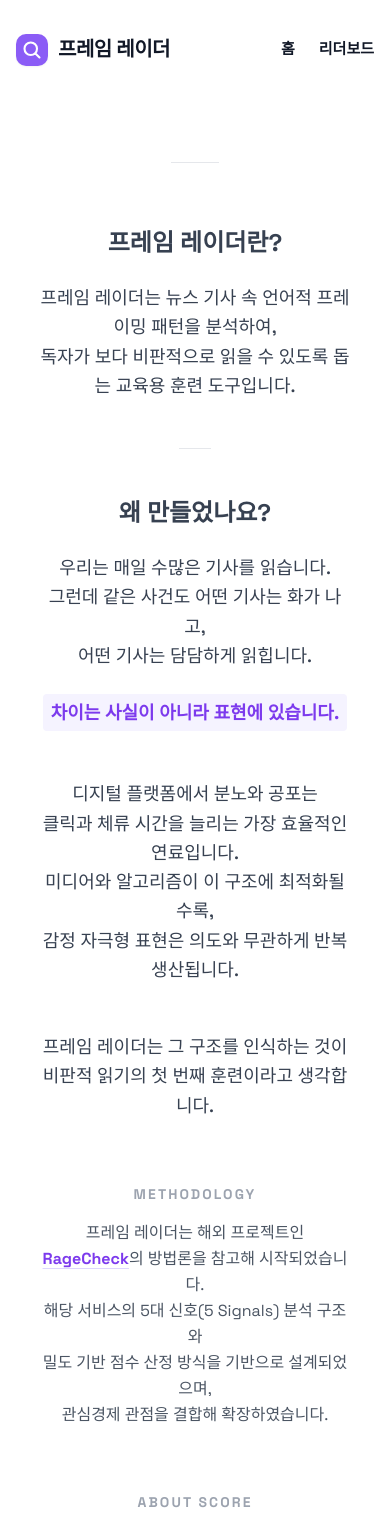
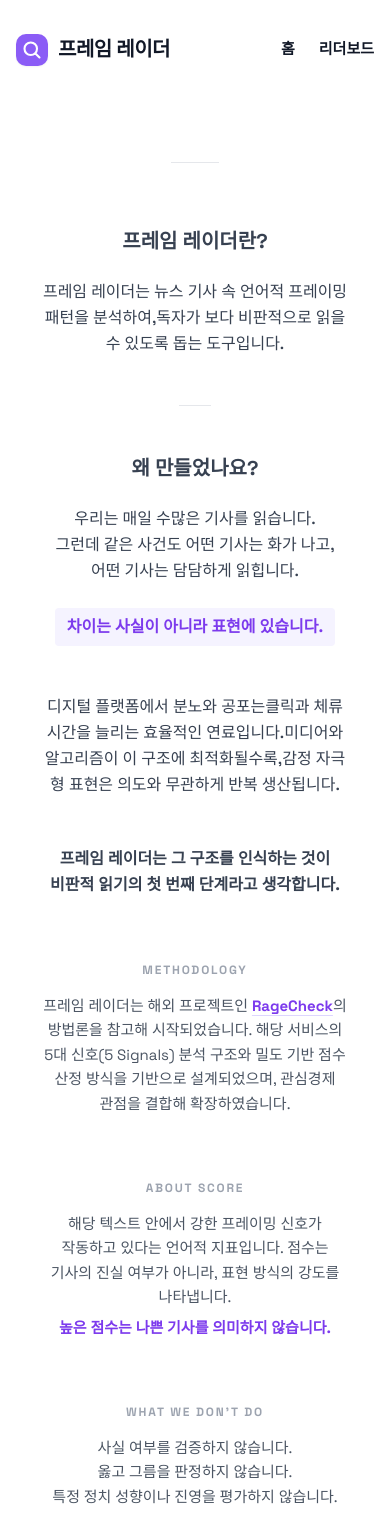
Before and after one commit to trulyj501/frameradar, a React (Vite) app in the folder frontend/: page /about in a window 390 px wide. Shown: the top 1526 px of the page. Built offline with nearby package versions, Linux system fonts and the light colour scheme; no server answers.

Commit message:
UI: improve About page typography and line-breaks on mobile

```diff
--- a/frontend/src/pages/AboutPage.tsx
+++ b/frontend/src/pages/AboutPage.tsx
@@ -19,72 +19,65 @@ export default function AboutPage() {
                     <div className="max-w-2xl mx-auto space-y-12 mb-24 text-lg md:text-xl text-gray-700 leading-relaxed font-medium">
 
                         <div className="space-y-6">
-                            <h2 className="text-2xl font-bold text-slate-900 mb-6">프레임 레이더란?</h2>
-                            <p>
-                                프레임 레이더는 뉴스 기사 속 언어적 프레이밍 패턴을 분석하여,<br />
-                                독자가 보다 비판적으로 읽을 수 있도록 돕는 교육용 훈련 도구입니다.
+                            <h2 className="text-xl md:text-2xl font-bold text-slate-900 mb-6">프레임 레이더란?</h2>
+                            <p className="text-[16px] md:text-lg">
+                                프레임 레이더는 뉴스 기사 속 언어적 프레이밍 패턴을 분석하여,<br className="hidden md:block" />
+                                독자가 보다 비판적으로 읽을 수 있도록 돕는 도구입니다.
                             </p>
                         </div>
 
                         <div className="w-8 h-px bg-gray-200 mx-auto my-12" />
 
                         <div className="space-y-6">
-                            <h2 className="text-2xl font-bold text-slate-900 mb-6">왜 만들었나요?</h2>
-                            <p>
+                            <h2 className="text-xl md:text-2xl font-bold text-slate-900 mb-6">왜 만들었나요?</h2>
+                            <p className="text-[16px] md:text-lg">
                                 우리는 매일 수많은 기사를 읽습니다.<br />
                                 그런데 같은 사건도 어떤 기사는 화가 나고,<br />
                                 어떤 기사는 담담하게 읽힙니다.
                             </p>
-                            <p className="text-violet-600 font-bold bg-violet-50 inline-block px-2 py-1 rounded">
+                            <p className="text-violet-600 font-bold bg-violet-50 inline-block px-3 py-1.5 rounded text-[16px] md:text-lg mt-2">
                                 차이는 사실이 아니라 표현에 있습니다.
                             </p>
                         </div>
 
                         <div className="space-y-6">
-                            <p>
-                                디지털 플랫폼에서 분노와 공포는<br />
-                                클릭과 체류 시간을 늘리는 가장 효율적인 연료입니다.<br />
-                                미디어와 알고리즘이 이 구조에 최적화될수록,<br />
+                            <p className="text-[16px] md:text-lg">
+                                디지털 플랫폼에서 분노와 공포는<br className="hidden md:block" />
+                                클릭과 체류 시간을 늘리는 효율적인 연료입니다.<br className="hidden md:block" />
+                                미디어와 알고리즘이 이 구조에 최적화될수록,<br className="hidden md:block" />
                                 감정 자극형 표현은 의도와 무관하게 반복 생산됩니다.
                             </p>
                         </div>
 
                         <div className="space-y-6">
-                            <p>
+                            <p className="text-[16px] md:text-lg font-bold">
                                 프레임 레이더는 그 구조를 인식하는 것이<br />
-                                비판적 읽기의 첫 번째 훈련이라고 생각합니다.
+                                비판적 읽기의 첫 번째 단계라고 생각합니다.
                             </p>
                         </div>
                     </div>
 
-                    <div className="space-y-16 max-w-md mx-auto text-center">
+                    <div className="space-y-16 max-w-[22rem] md:max-w-md mx-auto text-center text-[15px] md:text-[16px]">
                         <div className="space-y-4">
-                            <p className="text-sm tracking-[0.15em] uppercase text-gray-400 font-bold text-center">Methodology</p>
-                            <p className="text-gray-600 leading-relaxed text-center">
-                                프레임 레이더는 해외 프로젝트인<br />
-                                <a href="https://ragecheck.com" target="_blank" rel="noopener noreferrer" className="text-violet-600 hover:text-violet-500 font-bold underline underline-offset-4 decoration-violet-200 hover:decoration-violet-400 transition-colors">RageCheck</a>의 방법론을 참고해 시작되었습니다.<br />
-                                해당 서비스의 5대 신호(5 Signals) 분석 구조와<br />
-                                밀도 기반 점수 산정 방식을 기반으로 설계되었으며,<br />
-                                관심경제 관점을 결합해 확장하였습니다.
+                            <p className="text-xs md:text-sm tracking-[0.15em] uppercase text-gray-400 font-bold text-center">Methodology</p>
+                            <p className="text-gray-600 leading-relaxed text-center break-keep">
+                                프레임 레이더는 해외 프로젝트인 <a href="https://ragecheck.com" target="_blank" rel="noopener noreferrer" className="text-violet-600 hover:text-violet-500 font-bold underline underline-offset-4 decoration-violet-200 hover:decoration-violet-400 transition-colors">RageCheck</a>의 방법론을 참고해 시작되었습니다. 해당 서비스의 5대 신호(5 Signals) 분석 구조와 밀도 기반 점수 산정 방식을 기반으로 설계되었으며, 관심경제 관점을 결합해 확장하였습니다.
                             </p>
                         </div>
 
                         <div className="space-y-4">
-                            <p className="text-sm tracking-[0.15em] uppercase text-gray-400 font-bold text-center">About Score</p>
-                            <div className="text-gray-600 text-center space-y-2">
+                            <p className="text-xs md:text-sm tracking-[0.15em] uppercase text-gray-400 font-bold text-center">About Score</p>
+                            <div className="text-gray-600 text-center space-y-2 break-keep">
                                 <p className="leading-relaxed">
-                                    해당 텍스트 안에서 강한 프레이밍 신호가<br />
-                                    작동하고 있다는 언어적 지표입니다.<br />
-                                    점수는 기사의 진실 여부가 아니라,<br />
-                                    표현 방식의 강도를 나타냅니다.
+                                    해당 텍스트 안에서 강한 프레이밍 신호가 작동하고 있다는 언어적 지표입니다. 점수는 기사의 진실 여부가 아니라, 표현 방식의 강도를 나타냅니다.
                                 </p>
                                 <p className="text-violet-600 font-bold mt-4">높은 점수는 나쁜 기사를 의미하지 않습니다.</p>
                             </div>
                         </div>
 
                         <div className="space-y-4">
-                            <p className="text-sm tracking-[0.15em] uppercase text-gray-400 font-bold text-center">What we don't do</p>
-                            <div className="text-gray-600 text-center space-y-4">
+                            <p className="text-xs md:text-sm tracking-[0.15em] uppercase text-gray-400 font-bold text-center">What we don't do</p>
+                            <div className="text-gray-600 text-center space-y-4 break-keep">
                                 <p className="leading-relaxed">
                                     사실 여부를 검증하지 않습니다.<br />
                                     옳고 그름을 판정하지 않습니다.<br />
```
